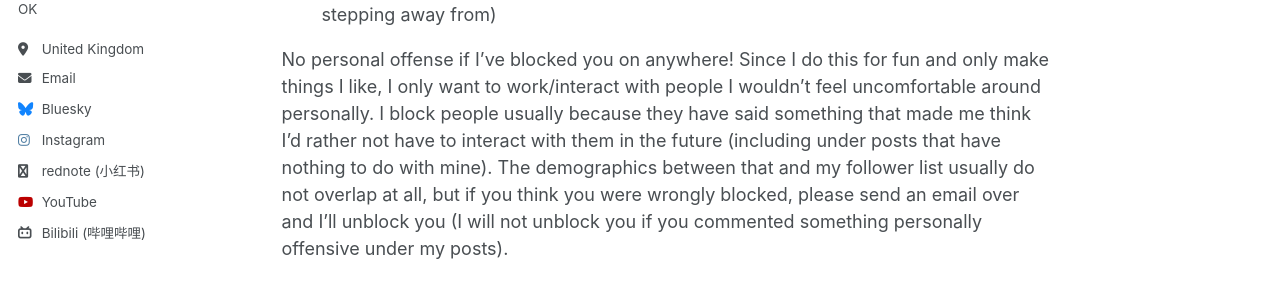
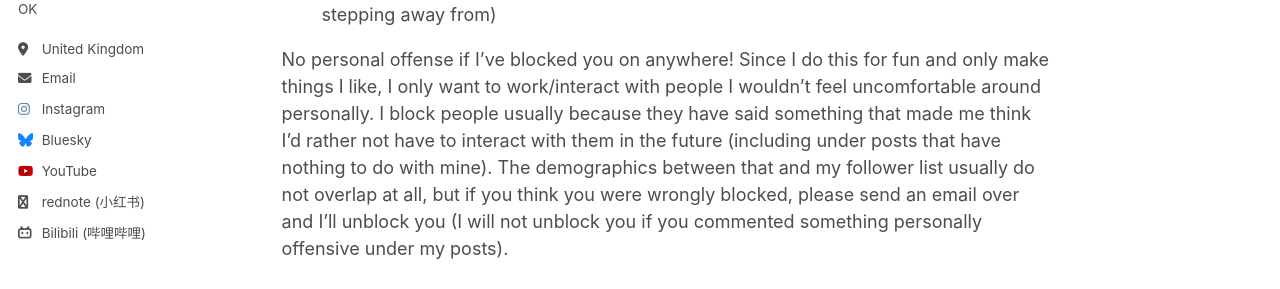
Before and after one commit to ku-storage/ku-storage.github.io, a Jekyll site: the page built from _pages/about.md, in a window 1280 px wide. Shown: the part 338-627 px from the top of the page. Built offline with Jekyll 4.4.1, drawn with Linux system fonts in a browser that asks for light colours.

Commit message:
Update author-profile.html

```diff
--- a/_includes/author-profile.html
+++ b/_includes/author-profile.html
@@ -84,9 +84,6 @@
       {% endif %}
 
       <!-- Font Awesome icons / Social media -->
-      {% if author.bluesky %}
-        <li><a href="https://bsky.app/profile/{{ author.bluesky }}"><i class="fab fa-fw fa-bluesky icon-pad-right" aria-hidden="true"></i>Bluesky</a></li>
-      {% endif %}
       {% if author.facebook %}
         <li><a href="https://www.facebook.com/{{ author.facebook }}"><i class="fab fa-fw fa-facebook-f icon-pad-right" aria-hidden="true"></i>Facebook</a></li>
       {% endif %}
@@ -107,6 +104,12 @@
       {% endif %}
       {% if author.instagram %}
         <li><a href="https://instagram.com/{{ author.instagram }}"><i class="fab fa-fw fa-instagram icon-pad-right" aria-hidden="true"></i>Instagram</a></li>
+      {% endif %}
+      {% if author.bluesky %}
+        <li><a href="https://bsky.app/profile/{{ author.bluesky }}"><i class="fab fa-fw fa-bluesky icon-pad-right" aria-hidden="true"></i>Bluesky</a></li>
+      {% endif %}
+      {% if author.tiktok %}
+        <li><a href="https://instagram.com/{{ author.tiktok}}"><i class="fab fa-fw fa-tiktok icon-pad-right" aria-hidden="true"></i>Tiktok</a></li>
       {% endif %}
       {% if author.lastfm %}
         <li><a href="https://last.fm/user/{{ author.lastfm }}"><i class="fab fa-fw fa-lastfm icon-pad-right" aria-hidden="true"></i>Last.fm</a></li>
@@ -141,6 +144,9 @@
       {% if author.vine %}
         <li><a href="https://vine.co/u/{{ author.vine }}"><i class="fab fa-fw fa-vine icon-pad-right" aria-hidden="true"></i>Vine</a></li>
       {% endif %}
+      {% if author.youtube %}
+        <li><a href="https://www.youtube.com/@{{ author.youtube }}"><i class="fab fa-fw fa-youtube icon-pad-right" aria-hidden="true"></i>YouTube</a></li>
+      {% endif %}
       {% if author.rednote %}
         <li><a href="https://www.xiaohongshu.com/user/profile/{{ author.rednote }}"><i class="fab fa-fw fa-book icon-pad-right" aria-hidden="true"></i>rednote (小红书)</a></li>
       {% endif %}
@@ -150,9 +156,6 @@
       {% if author.xing %}
         <li><a href="https://www.xing.com/profile/{{ author.xing }}"><i class="fab fa-fw fa-xing icon-pad-right" aria-hidden="true"></i>XING</a></li>
       {% endif %}
-      {% if author.youtube %}
-        <li><a href="https://www.youtube.com/@{{ author.youtube }}"><i class="fab fa-fw fa-youtube icon-pad-right" aria-hidden="true"></i>YouTube</a></li>
-      {% endif %}
       {% if author.bilibili %}
       <li><a href="https://space.bilibili.com/{{ author.bilibili }}"><i class="fab fa-fw fa-bilibili icon-pad-right" aria-hidden="true"></i>Bilibili (哔哩哔哩)</a></li>
       {% endif %}
```
